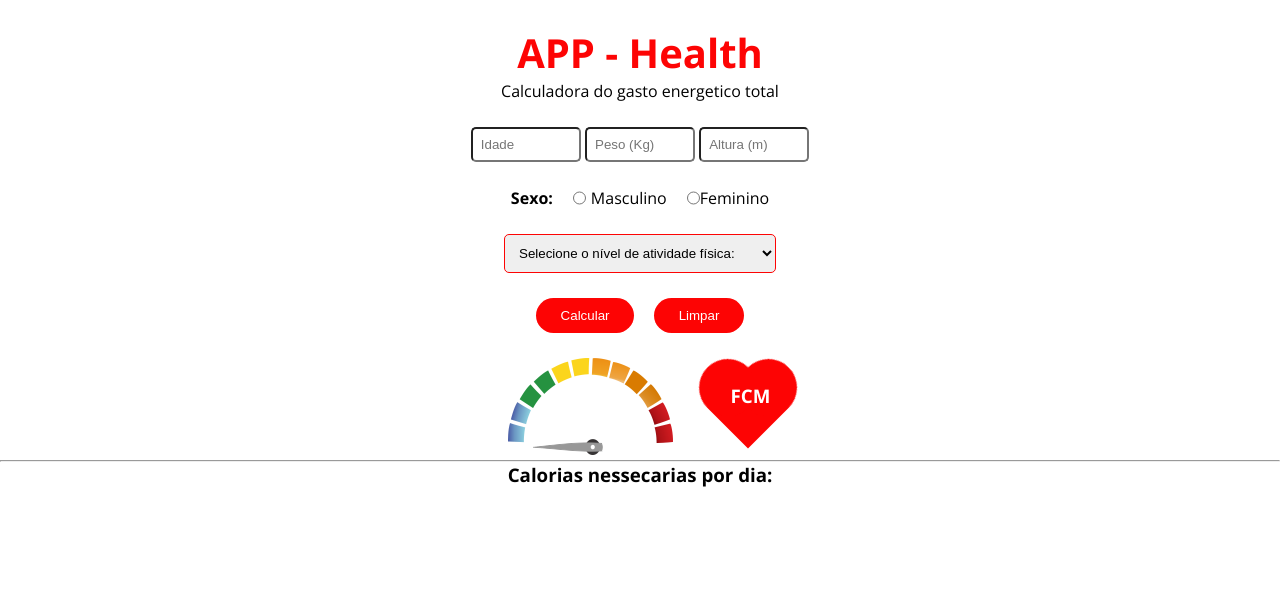
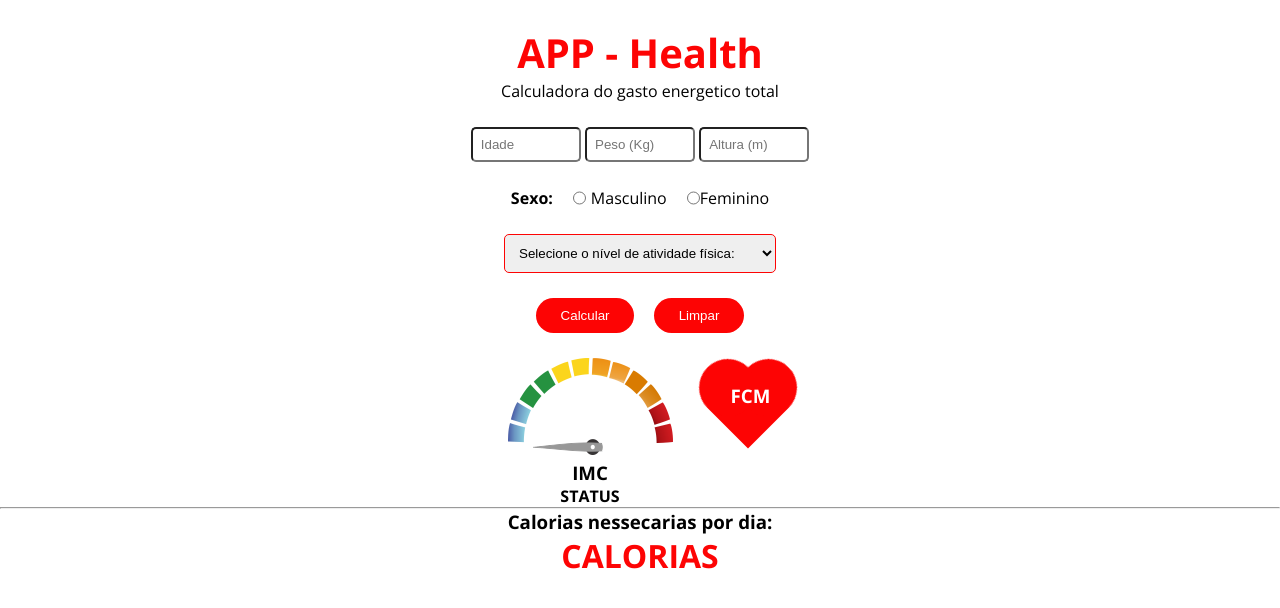
Before and after one commit to vitorfb33/get, a plain HTML site: page index.html in a window 1280 px wide. Drawn offline with nearby package versions, Linux system fonts and the light colour scheme.

Commit message:
colocando os selos

```diff
--- a/index.html
+++ b/index.html
@@ -43,8 +43,8 @@
     <div class="info">
         <div class="peso">
             <img src="icons/reset.png" alt="marcador IMC" id="grafico">
-            <h3 id="imc"></h3>
-            <h4 id="status"></h4>
+            <h3 id="imc">IMC</h3>
+            <h4 id="status">STATUS</h4>
         </div>
         <!--Coração-->
         <div class="fcm">
@@ -62,7 +62,7 @@
 
     <hr>
     <h3>Calorias nessecarias por dia:</h3>
-    <h4 id="calorias"></h4>
+    <h4 id="calorias">CALORIAS</h4>
     <script src="get.js"></script>
 </body>
 
```
